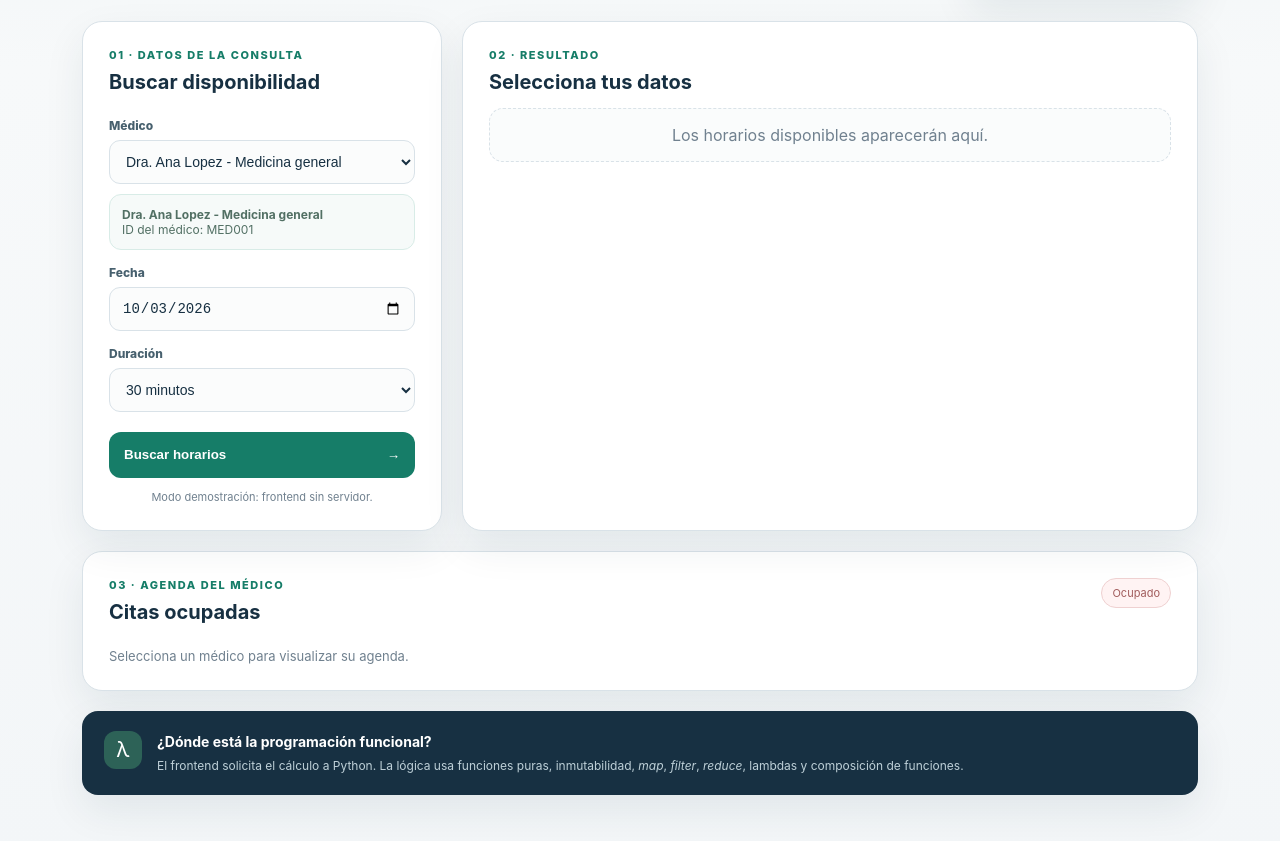
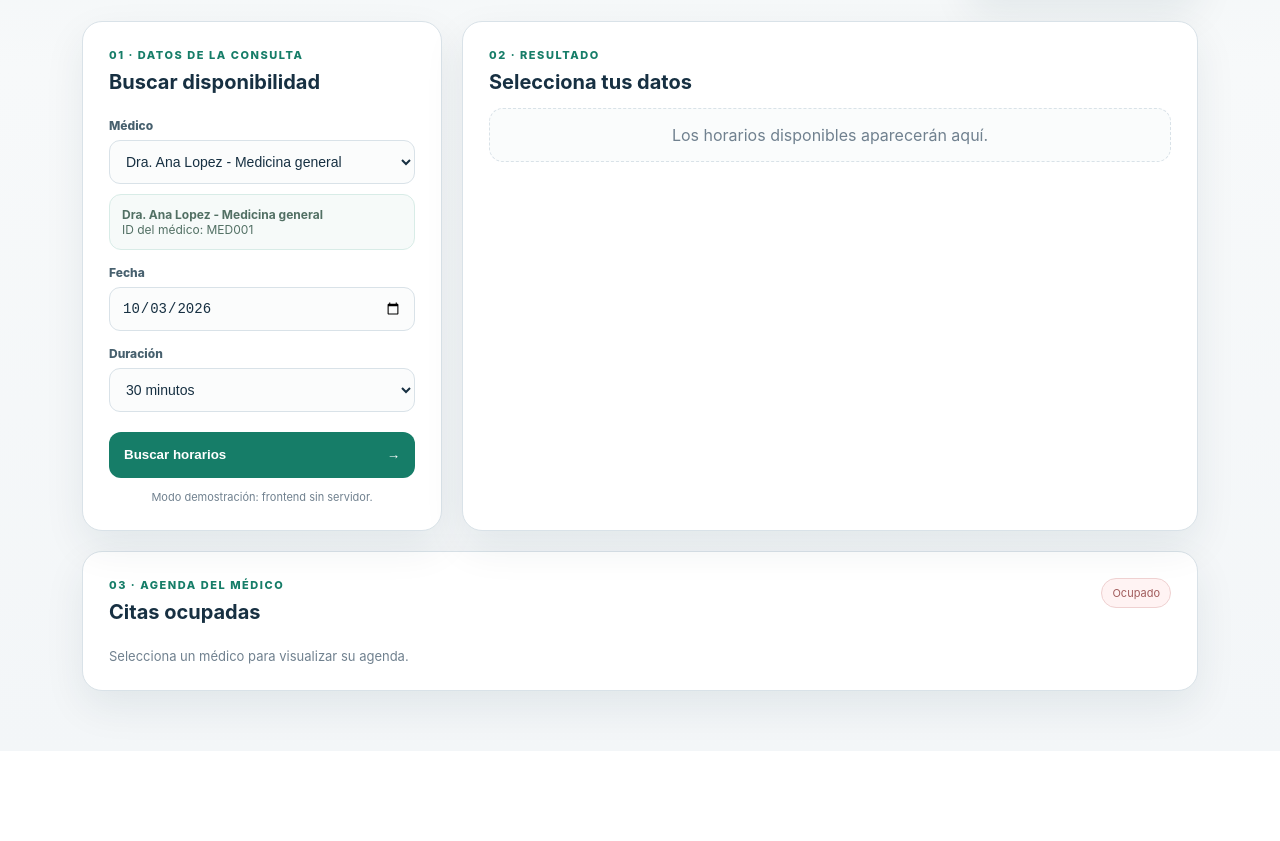
Before and after one commit to mgKrisz10/Gestor_Hospital, a plain HTML site: page frontend/index.html in a window 1280 px wide. Shown: the part 261-1102 px from the top of the page. After the commit the page ends 1012 px from the top, so only its background shows below. Drawn offline with Linux system fonts and the light colour scheme; no server answers.

Commit message:
Update index.html

```diff
--- a/frontend/index.html
+++ b/frontend/index.html
@@ -54,12 +54,6 @@
       <div class="panel-head"><div><p class="eyebrow">03 · AGENDA DEL MÉDICO</p><h2>Citas ocupadas</h2></div><span class="legend occupied">Ocupado</span></div>
       <div id="occupied" class="occupied-list"><div class="muted">Selecciona un médico para visualizar su agenda.</div></div>
     </section>
-
-    <section id="functional-note" class="functional-note">
-      <div class="note-icon">λ</div>
-      <div><strong>¿Dónde está la programación funcional?</strong><p>El frontend solicita el cálculo a Python. La lógica usa funciones puras, inmutabilidad, <em>map</em>, <em>filter</em>, <em>reduce</em>, lambdas y composición de funciones.</p></div>
-    </section>
-  </main>
   <script src="app.js"></script>
 </body>
 </html>
```
